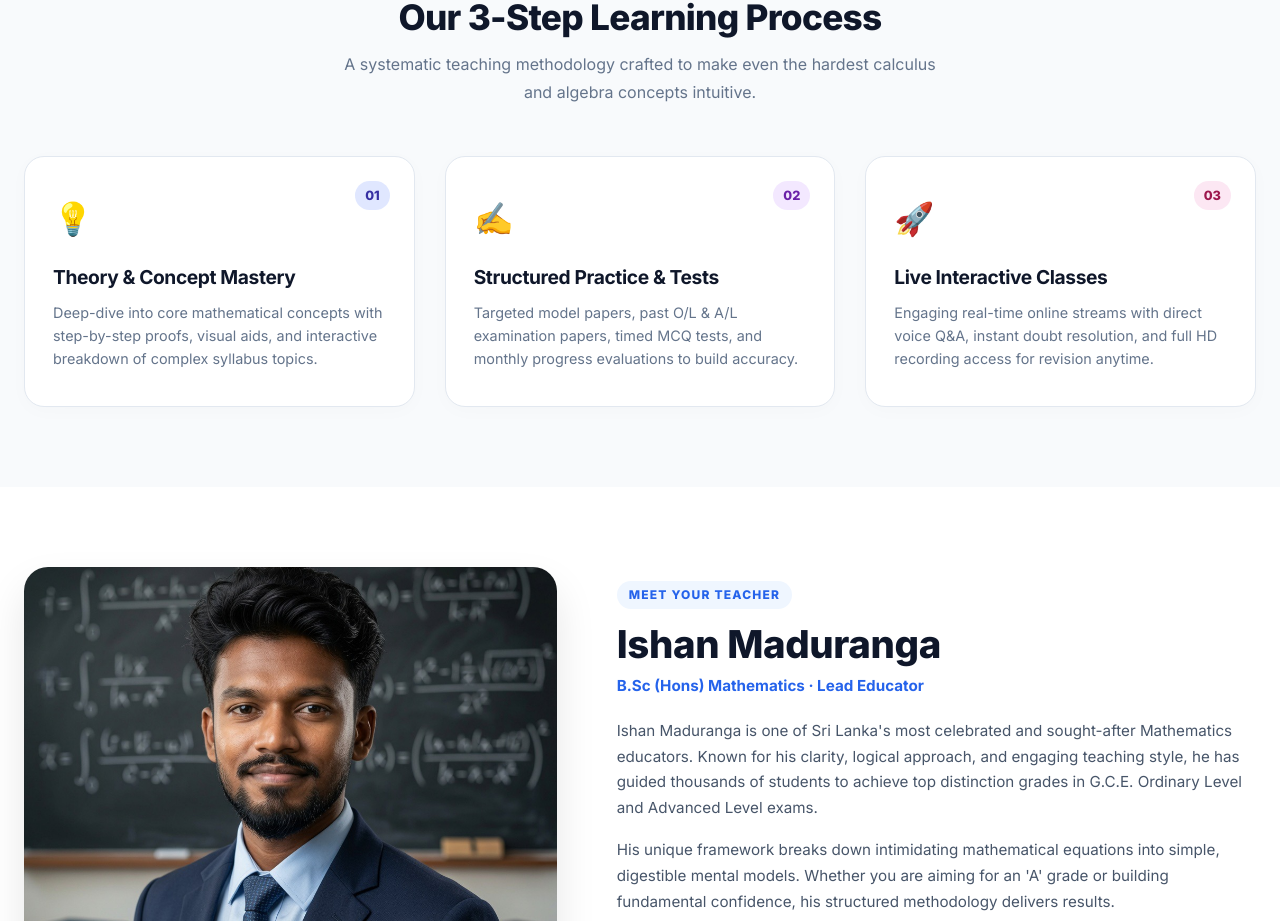
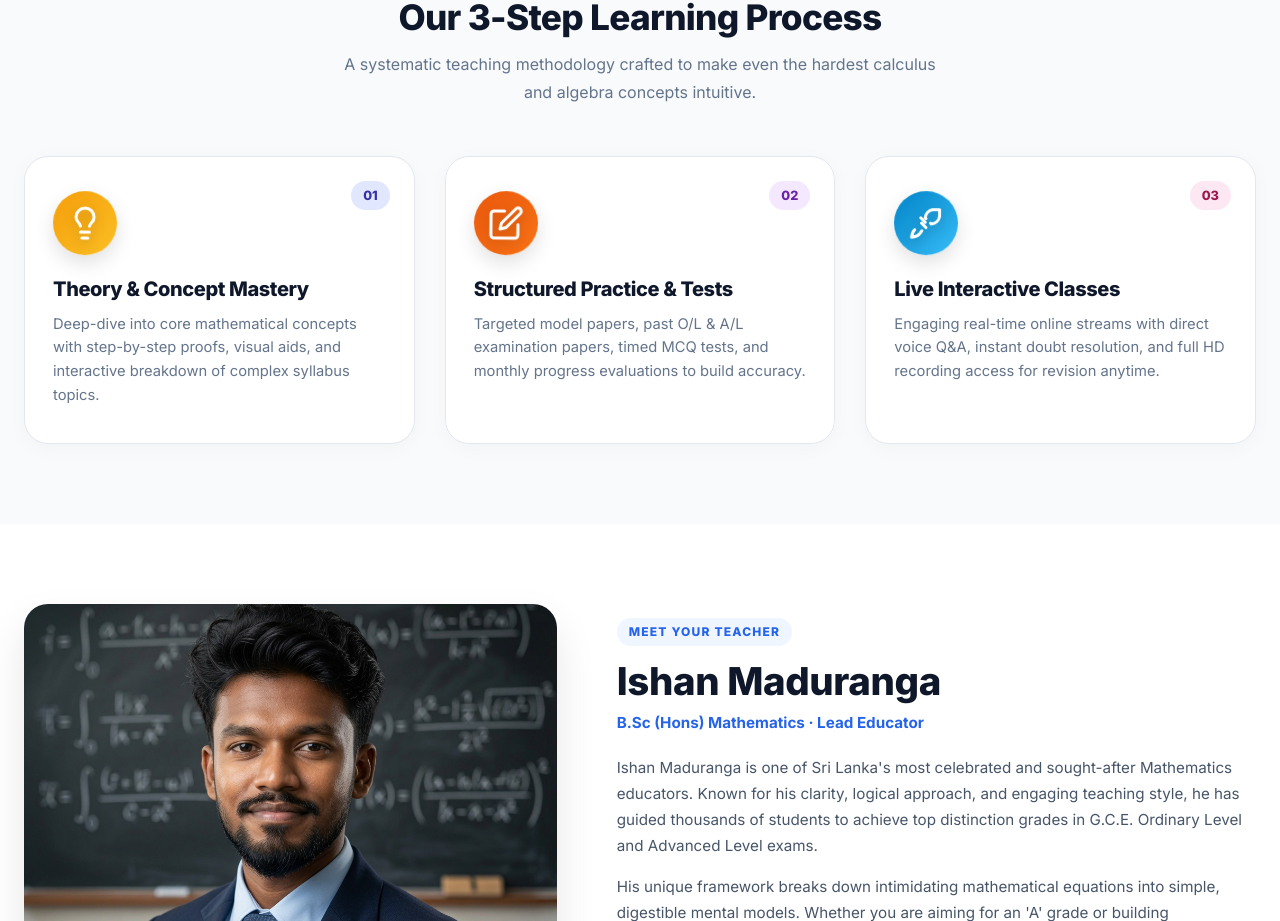
Before and after one commit to Thanuja47/MathSpark, a Next.js app: page / in a window 1280 px wide. Shown: the part 1400-2321 px from the top of the page. Built offline with nearby package versions, Linux system fonts and the light colour scheme; no server answers.

Commit message:
Replace static emojis in 3-Step Learning Process with animated AP.LK style 3D badges

```diff
--- a/components/home/RedesignedHomepage.js
+++ b/components/home/RedesignedHomepage.js
@@ -204,16 +204,41 @@ export default function RedesignedHomepage() {
           </div>
 
           <div className="process-grid">
-            {processSteps.map((p) => (
-              <div key={p.step} className="process-card">
-                <div className="process-step-pill" style={{ background: p.color, color: p.textColor }}>
-                  {p.step}
-                </div>
-                <div className="process-icon">{p.icon}</div>
-                <h3 className="process-title">{p.title}</h3>
-                <p className="process-desc">{p.desc}</p>
+            <div className="process-card">
+              <div className="process-step-pill" style={{ background: '#e0e7ff', color: '#3730a3' }}>01</div>
+              <div className="process-icon-wrapper bg-gradient-yellow animated-badge">
+                <svg className="badge-3d-svg" width="36" height="36" viewBox="0 0 24 24" fill="none" stroke="currentColor" strokeWidth="2" strokeLinecap="round" strokeLinejoin="round">
+                  <path d="M15 14c.2-1 .7-1.7 1.5-2.5 1-.9 1.5-2.2 1.5-3.5A6 6 0 0 0 6 8c0 1 .2 2.2 1.5 3.5.7.7 1.3 1.5 1.5 2.5"/>
+                  <path d="M9 18h6"/>
+                  <path d="M10 22h4"/>
+                </svg>
               </div>
-            ))}
+              <h3 className="process-title">{t('sections.step1Title')}</h3>
+              <p className="process-desc">{t('sections.step1Desc')}</p>
+            </div>
+
+            <div className="process-card">
+              <div className="process-step-pill" style={{ background: '#f3e8ff', color: '#6b21a8' }}>02</div>
+              <div className="process-icon-wrapper bg-gradient-orange animated-badge">
+                <svg className="badge-3d-svg" width="36" height="36" viewBox="0 0 24 24" fill="none" stroke="currentColor" strokeWidth="2" strokeLinecap="round" strokeLinejoin="round">
+                  <path d="M11 4H4a2 2 0 0 0-2 2v14a2 2 0 0 0 2 2h14a2 2 0 0 0 2-2v-7"/>
+                  <path d="M18.5 2.5a2.121 2.121 0 0 1 3 3L12 15l-4 1 1-4 9.5-9.5z"/>
+                </svg>
+              </div>
+              <h3 className="process-title">{t('sections.step2Title')}</h3>
+              <p className="process-desc">{t('sections.step2Desc')}</p>
+            </div>
+
+            <div className="process-card">
+              <div className="process-step-pill" style={{ background: '#fce7f3', color: '#9d174d' }}>03</div>
+              <div className="process-icon-wrapper bg-gradient-rocket animated-badge">
+                <svg className="badge-3d-svg" width="36" height="36" viewBox="0 0 24 24" fill="none" stroke="currentColor" strokeWidth="2" strokeLinecap="round" strokeLinejoin="round">
+                  <path d="M4.5 16.5c-1.5 1.26-2 5-2 5s3.74-.5 5-2c.71-.71 1.26-1.5 1.76-2.31M12 15l-3-3M8.5 8.5l3 3M15 12l.55.55A6 6 0 0 0 21 7.5V3h-4.5a6 6 0 0 0-5.05 5.45L12 9"/>
+                </svg>
+              </div>
+              <h3 className="process-title">{t('sections.step3Title')}</h3>
+              <p className="process-desc">{t('sections.step3Desc')}</p>
+            </div>
           </div>
         </div>
       </section>
@@ -612,7 +637,7 @@ export default function RedesignedHomepage() {
         .feature-card-title { font-size: 1.3rem; font-weight: 800; color: #0f172a; margin-bottom: 12px; }
         .feature-card-desc { font-size: 0.95rem; color: #64748b; line-height: 1.6; }
 
-        /* ── PROCESS GRID ── */
+        /* ── PROCESS GRID & ANIMATED 3D BADGES ── */
         .process-grid {
           display: grid;
           grid-template-columns: repeat(3, 1fr);
@@ -621,20 +646,47 @@ export default function RedesignedHomepage() {
         .process-card {
           background: #ffffff;
           border: 1px solid #e2e8f0;
-          border-radius: 20px;
+          border-radius: 24px;
           padding: 36px 28px;
           position: relative;
-          box-shadow: 0 4px 20px rgba(0,0,0,0.02);
+          box-shadow: 0 4px 20px rgba(0,0,0,0.03);
+          transition: all 0.3s ease;
+          display: flex;
+          flex-direction: column;
+          align-items: flex-start;
+        }
+        .process-card:hover {
+          transform: translateY(-6px);
+          box-shadow: 0 16px 36px rgba(37,99,235,0.08);
+          border-color: #cbd5e1;
         }
         .process-step-pill {
           position: absolute;
           top: 24px; right: 24px;
           font-size: 0.8rem; font-weight: 800;
-          padding: 4px 10px; border-radius: 999px;
+          padding: 4px 12px; border-radius: 999px;
         }
-        .process-icon { font-size: 2rem; margin-bottom: 20px; }
-        .process-title { font-size: 1.2rem; font-weight: 700; color: #0f172a; margin-bottom: 12px; }
-        .process-desc { font-size: 0.9rem; color: #64748b; line-height: 1.6; }
+        .process-icon-wrapper {
+          width: 64px; height: 64px;
+          border-radius: 50%;
+          display: flex; align-items: center; justify-content: center;
+          margin-bottom: 20px;
+          box-shadow: 0 8px 20px rgba(0,0,0,0.12);
+        }
+        .bg-gradient-yellow {
+          background: linear-gradient(135deg, #f59e0b 0%, #fbbf24 100%);
+          color: #ffffff;
+        }
+        .bg-gradient-orange {
+          background: linear-gradient(135deg, #ea580c 0%, #f97316 100%);
+          color: #ffffff;
+        }
+        .bg-gradient-rocket {
+          background: linear-gradient(135deg, #0284c7 0%, #38bdf8 100%);
+          color: #ffffff;
+        }
+        .process-title { font-size: 1.25rem; font-weight: 800; color: #0f172a; margin-bottom: 12px; }
+        .process-desc { font-size: 0.92rem; color: #64748b; line-height: 1.6; }
 
         /* ── INSTRUCTOR BIO ── */
         .instructor-bio-grid {
--- a/components/layout/Header.js
+++ b/components/layout/Header.js
@@ -638,7 +638,7 @@ export default function Header() {
           line-height: 1;
         }
 
-        /* Circular color badge */
+        /* Circular color badge with AP.lk style micro-animations */
         .pill-icon-badge {
           width: 20px;
           height: 20px;
@@ -647,17 +647,28 @@ export default function Header() {
           align-items: center;
           justify-content: center;
           flex-shrink: 0;
+          transition: transform 0.25s ease, box-shadow 0.25s ease;
+          animation: pillIconFloat 4s ease-in-out infinite alternate;
+        }
+        .pill-nav-item:hover .pill-icon-badge {
+          transform: scale(1.2) rotate(6deg);
+          box-shadow: 0 4px 12px rgba(255,255,255,0.3);
+        }
+        @keyframes pillIconFloat {
+          0% { transform: translateY(0px); }
+          50% { transform: translateY(-1.5px); }
+          100% { transform: translateY(0px); }
         }
         /* Each icon gets its own color */
-        .pill-icon-home     { background: linear-gradient(135deg, #06b6d4, #2563eb); }
-        .pill-icon-classes  { background: linear-gradient(135deg, #a855f7, #7c3aed); }
-        .pill-icon-timetable{ background: linear-gradient(135deg, #22c55e, #16a34a); }
-        .pill-icon-exams    { background: linear-gradient(135deg, #f97316, #ea580c); }
-        .pill-icon-store    { background: linear-gradient(135deg, #ef4444, #dc2626); }
-        .pill-icon-results  { background: linear-gradient(135deg, #ec4899, #db2777); }
-        .pill-icon-tute     { background: linear-gradient(135deg, #eab308, #ca8a04); }
-        .pill-icon-tracking { background: linear-gradient(135deg, #84cc16, #65a30d); }
-        .pill-icon-contact  { background: linear-gradient(135deg, #38bdf8, #0284c7); }
+        .pill-icon-home     { background: linear-gradient(135deg, #06b6d4, #2563eb); box-shadow: 0 2px 6px rgba(6,182,212,0.3); }
+        .pill-icon-classes  { background: linear-gradient(135deg, #a855f7, #7c3aed); box-shadow: 0 2px 6px rgba(168,85,247,0.3); }
+        .pill-icon-timetable{ background: linear-gradient(135deg, #22c55e, #16a34a); box-shadow: 0 2px 6px rgba(34,197,94,0.3); }
+        .pill-icon-exams    { background: linear-gradient(135deg, #f97316, #ea580c); box-shadow: 0 2px 6px rgba(249,115,22,0.3); }
+        .pill-icon-store    { background: linear-gradient(135deg, #ef4444, #dc2626); box-shadow: 0 2px 6px rgba(239,68,68,0.3); }
+        .pill-icon-results  { background: linear-gradient(135deg, #ec4899, #db2777); box-shadow: 0 2px 6px rgba(236,72,153,0.3); }
+        .pill-icon-tute     { background: linear-gradient(135deg, #eab308, #ca8a04); box-shadow: 0 2px 6px rgba(234,179,8,0.3); }
+        .pill-icon-tracking { background: linear-gradient(135deg, #84cc16, #65a30d); box-shadow: 0 2px 6px rgba(132,204,22,0.3); }
+        .pill-icon-contact  { background: linear-gradient(135deg, #38bdf8, #0284c7); box-shadow: 0 2px 6px rgba(56,189,248,0.3); }
 
         /* Responsive: tighter at 1366px */
         @media (max-width: 1366px) {
```
